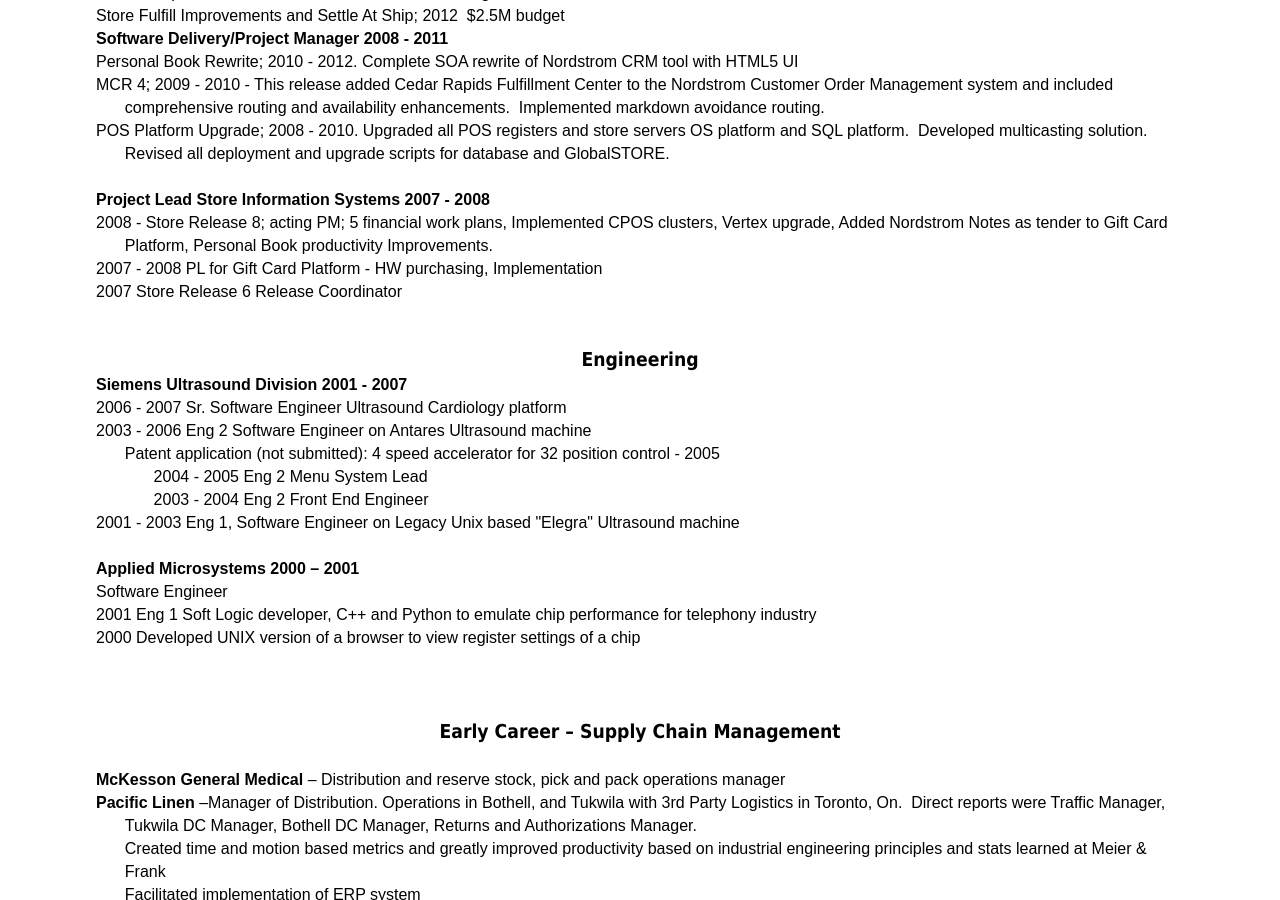
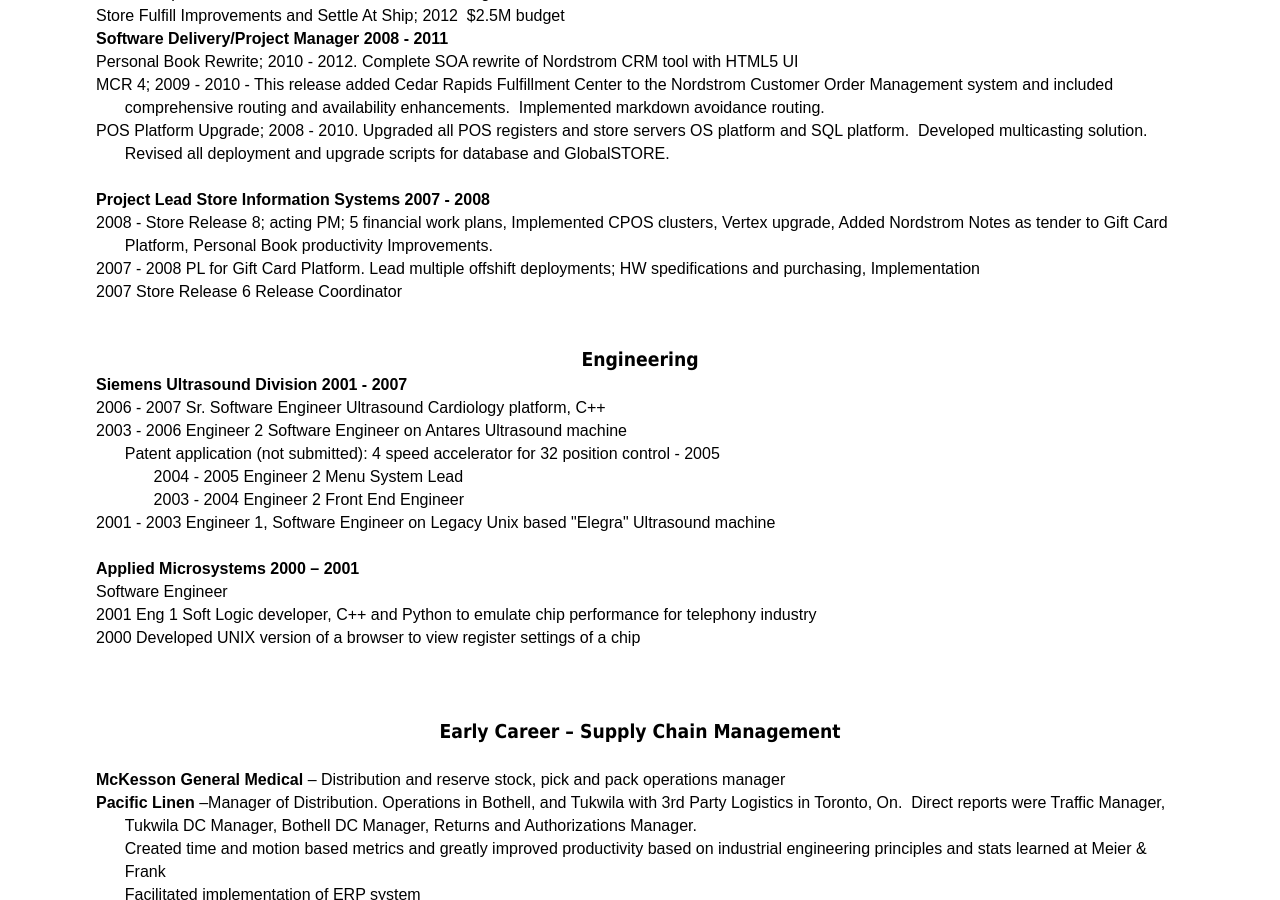
Before and after one commit to mo4dawg/mo4dawg.github.io, a Jekyll site: the page built from CV/index.html, in a window 1280 px wide and 900 px high, scrolled down 1627 px. Built offline with Jekyll 4.4.1, drawn with Linux system fonts in a browser that asks for light colours.

Commit message:
Update index.html

```diff
--- a/CV/index.html
+++ b/CV/index.html
@@ -629,7 +629,7 @@
 margin-left:.25in;margin-bottom:.0001pt;text-indent:-.25in;line-height:normal;
 mso-list:l1 level1 lfo22'><span style='mso-bookmark:top'><span style='font-size:10.0pt;font-family:"Arial","sans-serif";
 mso-fareast-font-family:"Times New Roman"'>2007 - 2008 PL for Gift Card
-Platform - HW purchasing, Implementation<o:p></o:p></span></span></p>
+Platform.  Lead multiple offshift deployments; HW spedifications and purchasing, Implementation<o:p></o:p></span></span></p>
 
 <p class=MsoNormal style='margin-top:0in;margin-right:0in;margin-bottom:0in;
 margin-left:.25in;margin-bottom:.0001pt;text-indent:-.25in;line-height:normal;
@@ -665,28 +665,28 @@
 margin-left:.25in;margin-bottom:.0001pt;text-indent:-.25in;line-height:normal;
 mso-list:l1 level1 lfo22'><span style='mso-bookmark:top'><span style='font-size:10.0pt;font-family:"Arial","sans-serif";
 mso-fareast-font-family:"Times New Roman"'>2006 - 2007 Sr. Software Engineer
-Ultrasound Cardiology platform<o:p></o:p></span></span></p>
+Ultrasound Cardiology platform, C++<o:p></o:p></span></span></p>
 
 <p class=MsoNormal style='margin-top:0in;margin-right:0in;margin-bottom:0in;
 margin-left:.25in;margin-bottom:.0001pt;text-indent:-.25in;line-height:normal;
 mso-list:l1 level1 lfo22'><span style='mso-bookmark:top'><span style='font-size:10.0pt;font-family:"Arial","sans-serif";
-mso-fareast-font-family:"Times New Roman"'>2003 - 2006 Eng 2 Software Engineer
+mso-fareast-font-family:"Times New Roman"'>2003 - 2006 Engineer 2 Software Engineer
 on Antares Ultrasound machine</br>Patent application (not submitted): 4 speed accelerator for 32 position control - 2005<o:p></o:p></span></span></p>
 
 <p class=MsoNormal style='margin-top:0in;margin-right:0in;margin-bottom:0in;
 margin-left:.75in;margin-bottom:.0001pt;text-indent:-.25in;line-height:normal;
 mso-list:l1 level2 lfo22'><span style='mso-bookmark:top'><span style='font-size:10.0pt;font-family:"Arial","sans-serif";
-mso-fareast-font-family:"Times New Roman"'>2004 - 2005 Eng 2 Menu System Lead<o:p></o:p></span></span></p>
+mso-fareast-font-family:"Times New Roman"'>2004 - 2005 Engineer 2 Menu System Lead<o:p></o:p></span></span></p>
 
 <p class=MsoNormal style='margin-top:0in;margin-right:0in;margin-bottom:0in;
 margin-left:.75in;margin-bottom:.0001pt;text-indent:-.25in;line-height:normal;
 mso-list:l1 level2 lfo22'><span style='mso-bookmark:top'><span style='font-size:10.0pt;font-family:"Arial","sans-serif";
-mso-fareast-font-family:"Times New Roman"'>2003 - 2004 Eng 2 Front End Engineer<o:p></o:p></span></span></p>
+mso-fareast-font-family:"Times New Roman"'>2003 - 2004 Engineer 2 Front End Engineer<o:p></o:p></span></span></p>
 
 <p class=MsoNormal style='margin-top:0in;margin-right:0in;margin-bottom:0in;
 margin-left:.25in;margin-bottom:.0001pt;text-indent:-.25in;line-height:normal;
 mso-list:l1 level1 lfo22'><span style='mso-bookmark:top'><span style='font-size:10.0pt;font-family:"Arial","sans-serif";
-mso-fareast-font-family:"Times New Roman"'>2001 - 2003 Eng 1, Software Engineer
+mso-fareast-font-family:"Times New Roman"'>2001 - 2003 Engineer 1, Software Engineer
 on Legacy Unix based &quot;<span class=SpellE>Elegra</span>&quot; Ultrasound
 machine<o:p></o:p></span></span></p>
 
```
